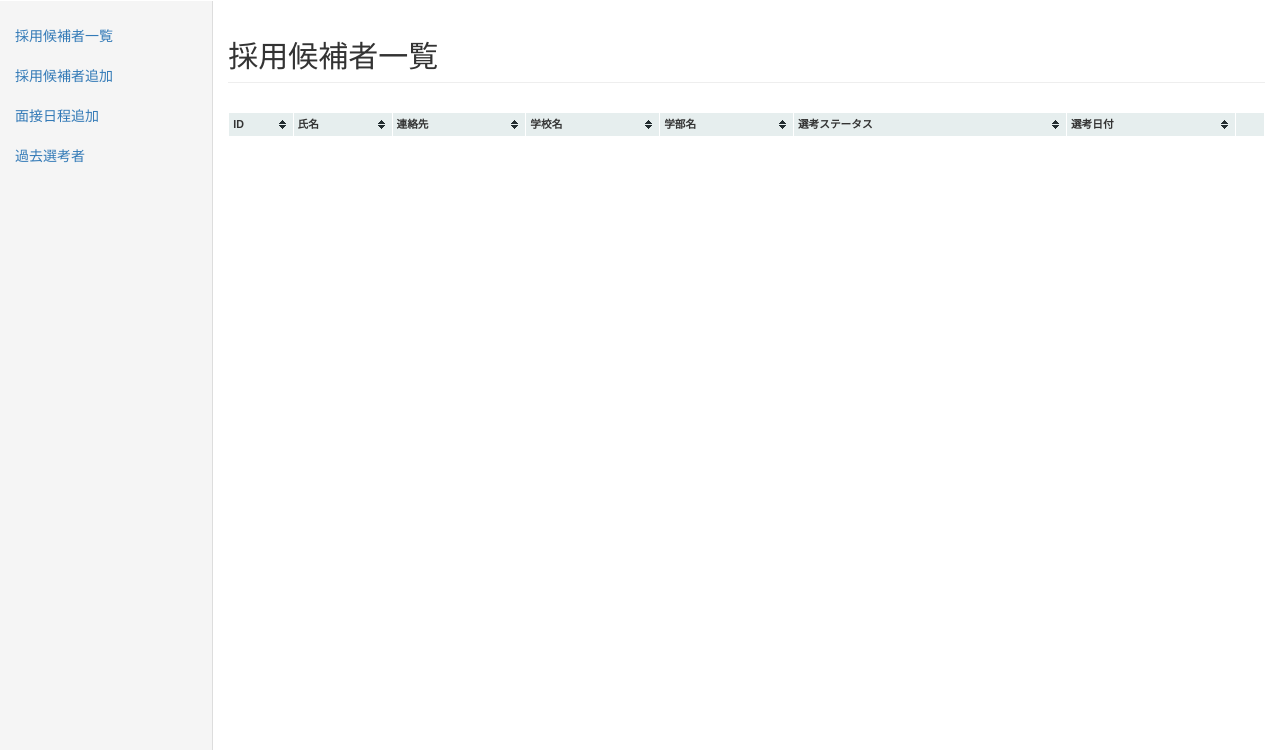
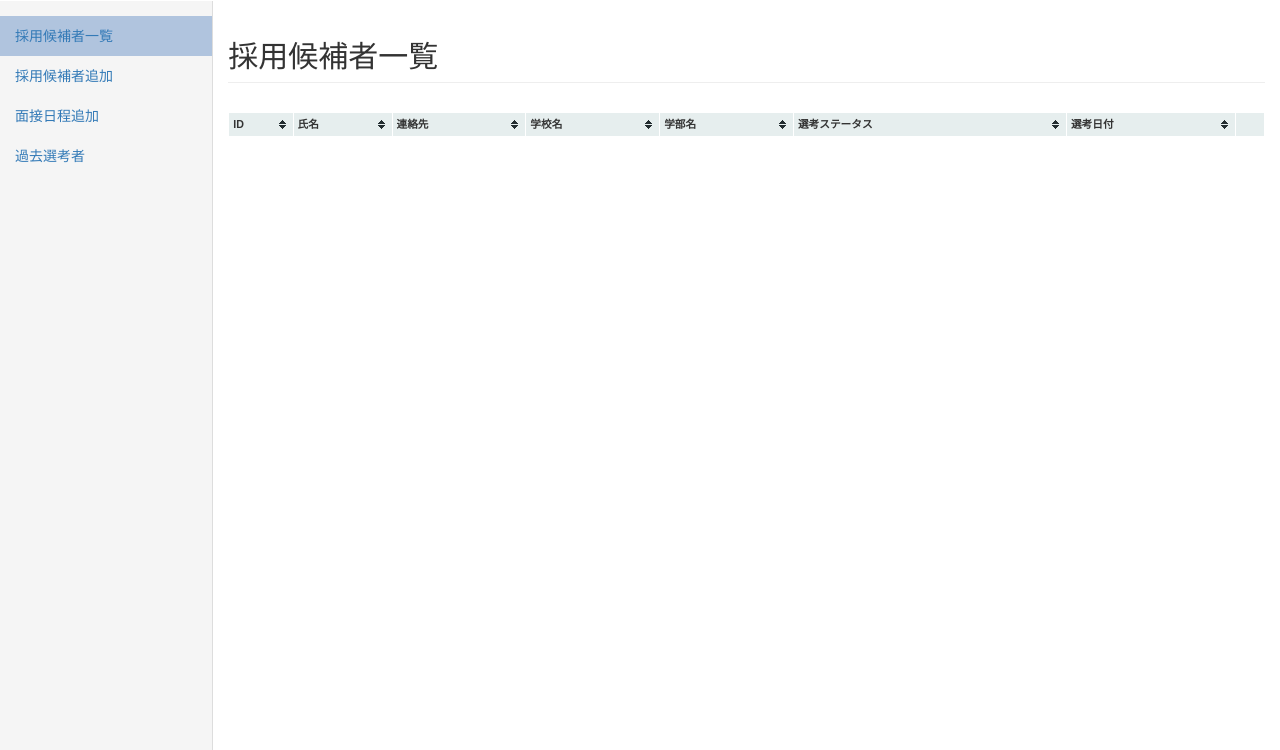
Before and after one commit to hagyyyy1992/recuritment-manager, a Django app: page /recruitment/ in a window 1280 px wide. Shown: the part 50-800 px from the top of the page. Run offline with Django 3.2, Linux system fonts and the light colour scheme; the visitor is signed in with stand-in values (Sample User, id 1); data that the repository does not hold is empty; some libraries are stand-ins or nearby versions.

Commit message:
もちろん苦肉

```diff
--- a/recruitment/static/css/base/base.css
+++ b/recruitment/static/css/base/base.css
@@ -6,6 +6,7 @@ body {
     border: 0;
 }
 
+/* サイドバー */
 .sidebar {
     position: fixed;
     display: block;
@@ -24,3 +25,7 @@ body {
     margin-right: -15px;
     margin-left: -15px;
 }
+
+.active {
+    background-color: #b0c4de;
+}
--- a/recruitment/templates/base.html
+++ b/recruitment/templates/base.html
@@ -36,10 +36,10 @@
             <div class="col-sm-3 col-md-2 sidebar">
                 {% if user.is_authenticated %}
                 <ul class="nav nav-sidebar">
-                    <li><a href="{% url 'candidate_list' %}">採用候補者一覧</a></li>
-                    <li><a href="{% url 'candidate_add' %}">採用候補者追加</a></li>
-                    <li><a href="{% url 'interview_add' %}">面接日程追加</a></li>
-                    <li><a href="{% url 'archive_list' %}">過去選考者</a></li>
+                    {% if request.path == '/recruitment/' %}<li class="active">{% else %}<li>{% endif %}<a href="{% url 'candidate_list' %}">採用候補者一覧</a></li>
+                    {% if request.path == '/recruitment/candidate_add/' %}<li class="active">{% else %}<li>{% endif %}<a href="{% url 'candidate_add' %}">採用候補者追加</a></li>
+                    {% if request.path == '/recruitment/interview_add/' %}<li class="active">{% else %}<li>{% endif %}<a href="{% url 'interview_add' %}">面接日程追加</a></li>
+                    {% if request.path == '/recruitment/archive_list/' %}<li class="active">{% else %}<li>{% endif %}<a href="{% url 'archive_list' %}">過去選考者</a></li>
                 </ul>
                 {% endif %}
             </div>
```
